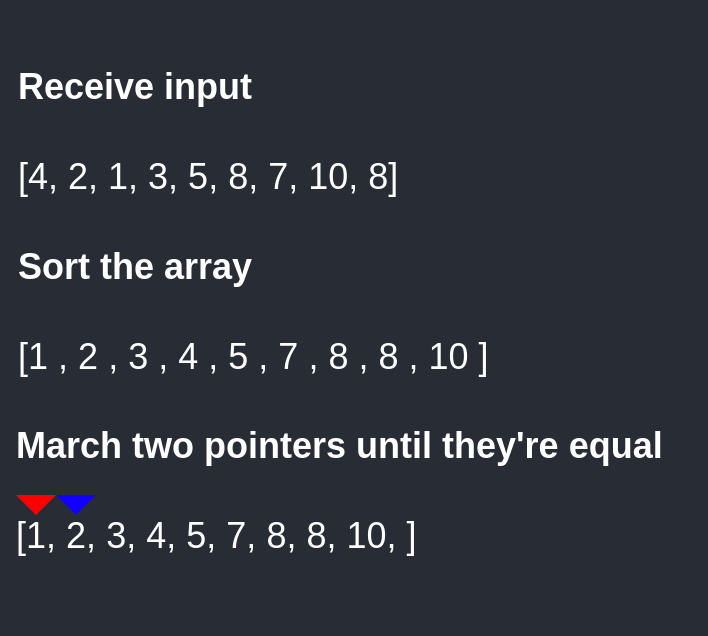
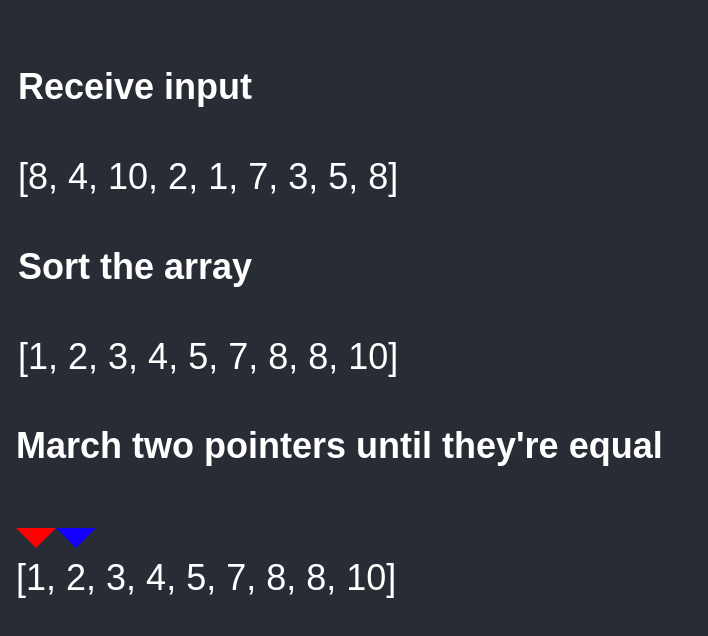
Before and after one commit to yazeedb/Algolizer, a React (Create React App) app: page / in a window 1280 px wide. Shown: the top 636 px of the page, without its empty margins (0-708 px from the left). Built offline with nearby package versions, Linux system fonts and the light colour scheme.

Commit message:
refactor algo

```diff
--- a/src/App.tsx
+++ b/src/App.tsx
@@ -1,78 +1,11 @@
-import React, { useEffect } from 'react';
-import gsap from 'gsap';
+import React from 'react';
 import './App.css';
-import {
-  findDuplicate,
-  TwoPointers
-} from './arrays/findTheDuplicate/TwoPointers';
-import { input, sorted } from './state';
-
-const tl = gsap.timeline();
+import { TwoPointers } from './arrays/findTheDuplicate/TwoPointers';
 
 const App = () => {
-  const answer = findDuplicate(sorted);
-  const answerIndex = sorted.findIndex((v) => v === answer);
-
-  useEffect(() => {
-    const arrayElements = Array.from(document.querySelectorAll('.element'));
-
-    tl.from('.first', { xPercent: -100 })
-      .from('.second', { xPercent: -100 }, '+=1')
-      .from('.element-second', { opacity: 0, stagger: { amount: 1.5 } }, '+=1')
-      .from('.third', { xPercent: -100 })
-      .to('.pointers', {
-        keyframes: arrayElements.slice(0, answerIndex).map((e) => {
-          const { width } = e.getBoundingClientRect();
-
-          return {
-            x: `+=${width}`,
-            duration: 0.1,
-            delay: 0.5
-          };
-        })
-      })
-      .from('.four', { xPercent: -100 })
-      .fromTo(
-        '.pointer.one',
-        { y: '+=10', repeat: -1, yoyo: true, repeatDelay: 0 },
-        { y: '-=20', repeat: -1, yoyo: true, repeatDelay: 0 }
-      )
-      .fromTo(
-        '.pointer.two',
-        { y: '-=10', repeat: -1, yoyo: true, repeatDelay: 0 },
-        { y: '+=20', repeat: -1, yoyo: true, repeatDelay: 0 },
-        '<'
-      );
-  }, []);
-
   return (
     <main>
-      <div className="first scene">
-        <h4>Receive input</h4>
-        <span>[{input.join(', ')}]</span>
-      </div>
-
-      <div className="second scene">
-        <h4>Sort the array</h4>[
-        {sorted.map((v, index) => (
-          <span className="element-second" key={index}>
-            {v} {index !== sorted.length - 1 && ', '}
-          </span>
-        ))}
-        ]
-      </div>
-
-      <div className="third scene">
-        <TwoPointers sortedArray={sorted} />
-      </div>
-
-      <div className="four scene">
-        <p>
-          {answer !== null
-            ? `Duplicate found: ${answer}`
-            : 'No duplicate found in array'}
-        </p>
-      </div>
+      <TwoPointers array={[8, 4, 10, 2, 1, 7, 3, 5, 8]} />
     </main>
   );
 };
--- a/src/arrays/findTheDuplicate/TwoPointers.scss
+++ b/src/arrays/findTheDuplicate/TwoPointers.scss
@@ -1,16 +1,11 @@
-$top: -25px;
-
 .two-pointers {
-  .pointers {
-    height: 0;
-  }
-
   .pointer {
     width: 0;
     height: 0;
     border-left: 20px solid transparent;
     border-right: 20px solid transparent;
     border-top: 20px solid;
+    display: inline-block;
 
     &.one {
       border-top-color: #f00;
--- a/src/arrays/findTheDuplicate/TwoPointers.tsx
+++ b/src/arrays/findTheDuplicate/TwoPointers.tsx
@@ -1,34 +1,96 @@
-import React, { FC } from 'react';
+import React, { FC, useEffect } from 'react';
+import gsap from 'gsap';
 import './TwoPointers.scss';
 
+const tl = gsap.timeline();
+
 interface TwoPointersProps {
-  sortedArray: number[];
+  array: number[];
 }
 
-export const TwoPointers: FC<TwoPointersProps> = ({ sortedArray }) => {
+export const TwoPointers: FC<TwoPointersProps> = ({ array }) => {
+  const sorted = [...array].sort(ascending);
+  const answer = findDuplicate(sorted);
+  const answerIndex = sorted.findIndex((v) => v === answer);
+
+  useEffect(() => {
+    const arrayElements = Array.from(document.querySelectorAll('.element'));
+
+    tl.from('.first', { xPercent: -100 })
+      .from('.second', { xPercent: -100 }, '+=1')
+      .from('.element-second', { opacity: 0, stagger: { amount: 1.5 } }, '+=1')
+      .from('.third', { xPercent: -100 })
+      .to('.pointer', {
+        keyframes: arrayElements.slice(0, answerIndex).map((e) => {
+          const { width } = e.getBoundingClientRect();
+
+          return {
+            x: `+=${width}`,
+            duration: 0.1,
+            delay: 0.5
+          };
+        }),
+        onComplete: () => {
+          gsap.fromTo(
+            '.pointer.one, .pointer.two',
+            { y: (i) => (i % 2 ? '+=10' : '-=10') },
+            { y: (i) => (i % 2 ? '-=20' : '+=20'), repeat: -1, yoyo: true }
+          );
+        }
+      })
+      .from('.four', { xPercent: -100 });
+  }, []);
+
   return (
+    <div>
+      <div className="first scene">
+        <h4>Receive input</h4>
+        <span>[{array.join(', ')}]</span>
+      </div>
+
+      <div className="second scene">
+        <h4>Sort the array</h4>[
+        {sorted.map((v, index) => (
+          <span className="element-second" key={index}>
+            {index < sorted.length - 1 ? `${v}, ` : v}
+          </span>
+        ))}
+        ]
+      </div>
+
+      <div className="third scene">
         <div className="two-pointers">
           <h4>March two pointers until they're equal</h4>
 
-      <div className="pointers">
-        <span className="pointer one"></span>
-        <span className="pointer two"></span>
-      </div>
+          <span className="pointer one" />
+          <span className="pointer two" />
 
           <div className="container">
             [
-        {sortedArray.map((v, index) => {
+            {sorted.map((v, index) => {
               return (
                 <span className="element" key={index}>
-              {v},{' '}
+                  {index < sorted.length - 1 ? `${v}, ` : v}
                 </span>
               );
             })}
             ]
           </div>
         </div>
+      </div>
+
+      <div className="four scene">
+        <p>
+          {answer !== null
+            ? `Duplicate found: ${answer}`
+            : 'No duplicate found in array'}
+        </p>
+      </div>
+    </div>
   );
 };
+
+const ascending = (a: number, b: number) => (a < b ? -1 : a > b ? 1 : 0);
 
 export const findDuplicate = (arr: number[]) => {
   let p1 = 0;
--- a/src/state.ts
+++ /dev/null
@@ -1,37 +0,0 @@
-export const input = [4, 2, 1, 3, 5, 8, 7, 10, 8];
-export const sorted = [...input].sort((a, z) => a - z);
-
-export type FinalAnswer = string | null;
-
-type State = {
-  scene: Scene;
-  finalAnswer: FinalAnswer;
-};
-
-type Scene = 'first' | 'second' | 'third' | 'fourth';
-
-type Action =
-  | { type: 'PLAY_TWO_POINTERS' }
-  | { type: 'SCENE_END'; finalAnswer: FinalAnswer };
-
-export const reducer = (state: State, action: Action): State => {
-  switch (action.type) {
-    case 'PLAY_TWO_POINTERS':
-      return {
-        ...state,
-        scene: 'third'
-      };
-
-    case 'SCENE_END':
-      return {
-        ...state,
-        scene: 'fourth',
-        finalAnswer: action.finalAnswer
-      };
-  }
-};
-
-export const initialState: State = {
-  scene: 'first',
-  finalAnswer: ''
-};
```
Lines whose indentation alone changed are shown as unchanged.
